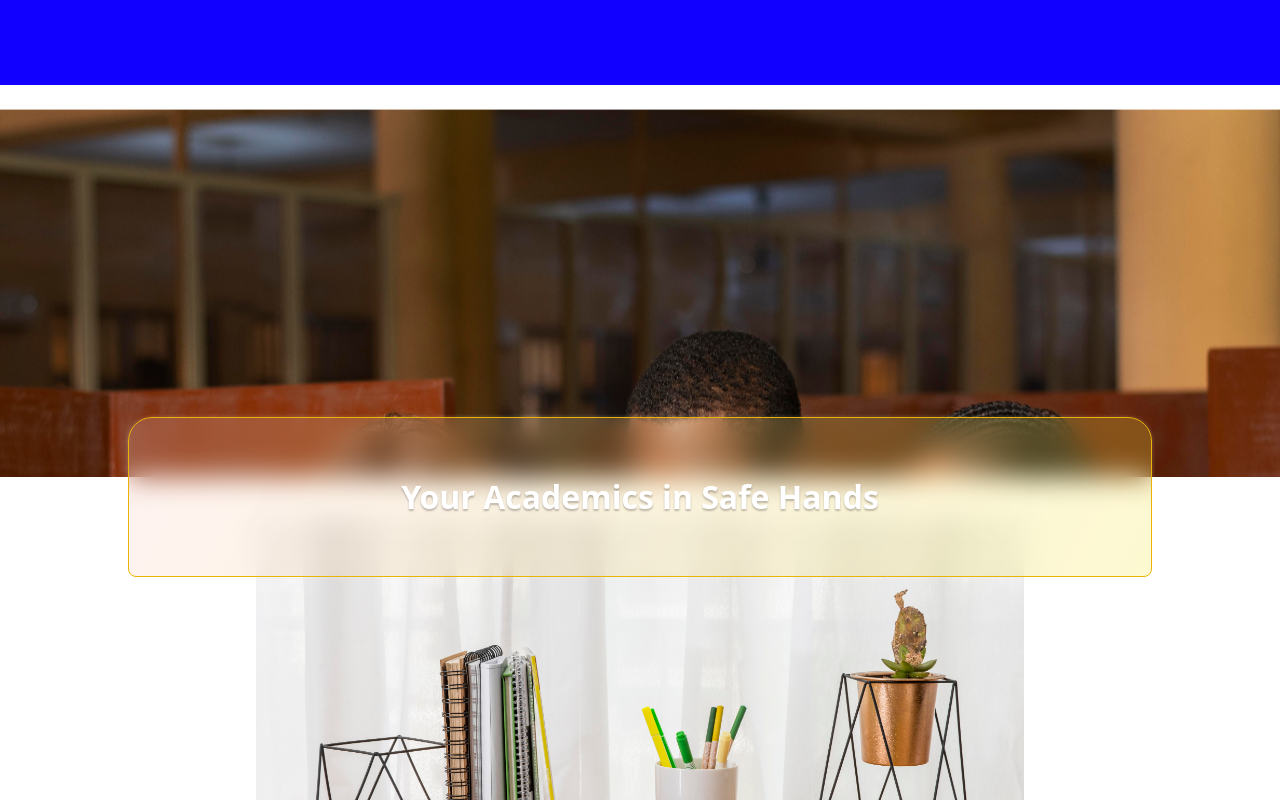
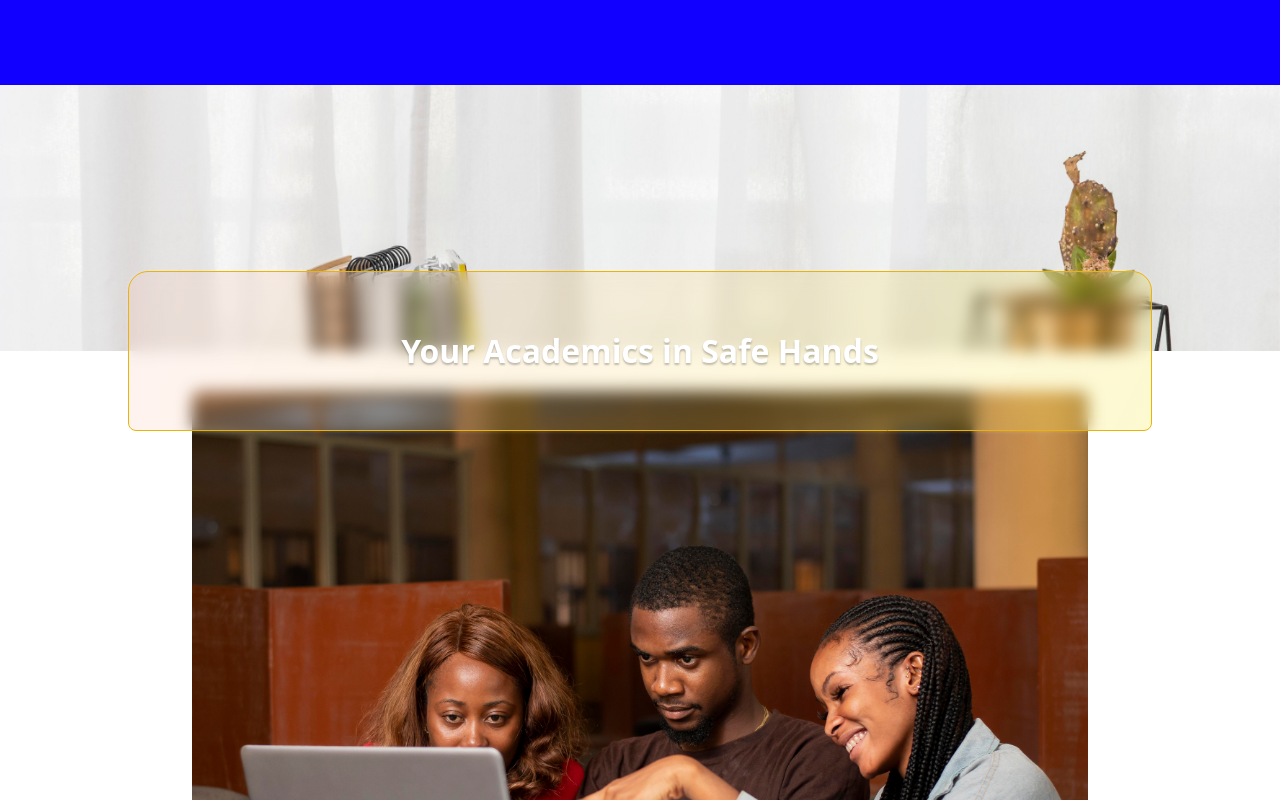
Before and after one commit to Vixndotcom/scalemgrade, a React (Vite) app: page /about in a window 1280 px wide. Shown: the part 260-1060 px from the top of the page. Built offline with nearby package versions, Linux system fonts and the light colour scheme.

Commit message:
about-images

```diff
--- a/src/components/about/Cardd.jsx
+++ b/src/components/about/Cardd.jsx
@@ -1,7 +1,7 @@
 import React from 'react'
 import styles from '../../style'
 import DynamicLeft from '../Dynamics'
-import { lamp, success } from '../../assets'
+import { desk, lamp, success } from '../../assets'
 
 const Cardd = () => {
   return (
@@ -9,8 +9,8 @@ const Cardd = () => {
     <section className={`${styles.flexCenter} mb-20 flex flex-col mt-10 `}>
 
       <DynamicLeft>
-          <div className=' text-center about-card   p-2  about-morph rounded-t-[24px] rounded-b-[8px] rounded-b-[12px] h-[160px]
-         border-[1px] border-yellow-500'>
+          <div className=' text-center about-card   p-2  about-morph rounded-t-[20px] rounded-b-[8px] rounded-b-[12px] h-[160px]
+         border-[1px] border-yellow-500 mx-auto'>
 
            <h1 className='text-[32px] font-semibold p-4 shadow-text text-white mx-auto '>
              Your Academics in Safe Hands
@@ -19,10 +19,10 @@ const Cardd = () => {
         </div>
         </DynamicLeft>
 
-        <div className='flex flex-col'>
+         <div className='flex flex-col'>
 
           <div className='about-img '>
-            <img src={lamp} alt="" className='w-[60%] mx-auto rounded-[8px]  '/>
+            <img src={desk} alt="" className='w-[70%] mx-auto rounded-[8px]  '/>
           </div>
 
 
--- a/src/components/about/ImagesP.jsx
+++ b/src/components/about/ImagesP.jsx
@@ -1,31 +1,38 @@
-import React from 'react'
-import DynamicLeft from '../DynamicLeft'
-import { carddd, desk, lamp, student } from '../../assets'
-import Cardd from './Cardd'
-import { Background, Parallax } from 'react-parallax'
-
-function ImagesP () {
-  return (
+import React from 'react';
+import { boy, boyy, desk, girl, lamp, library, student } from '../../assets';
+import { Parallax } from 'react-parallax';
+import Cardd from './Cardd';
 
 
-    //  <img src={desk} alt="" className='w-[96vw] mx-auto rounded-b-[8px]' />
+const ImagesP = () => {
+    const containerStyle = {
+        height: '33.3vh',
+        width: '100vw',
+        display: 'flex',
+        alignItems: 'center',
+        justifyContent: 'center',
+        marginRight: 'auto',
+        marginLeft: 'auto',
+
+    };
+
+    const imageStyle = {
+       width: '60%',
+       height: 'auto',
+       maxHeight: '20%',
+    };
 
 
-    <Parallax strength={600} height={800} >
-    <Background  className='mt-20 cell rounded-b-[8px]' style={{width:'96vw'}}  >
+  return (
+    <div style={containerStyle}>
+        <Parallax bgImage={lamp} strength={600}>
+            <div style={containerStyle}>
+                  {/* < alt=""  style={imageStyle}/>   */}
+               {/* tolani */}
+            </div>
 
-  <img src={desk}   />
-    </Background>
-
-    <div className='flex md:w-[240px] sm:w-[240px] ss:w-[480px] md:mt-10 text-center align-items-center p-2 textt  '>
-    Lorem ipsum dolor sit amet consectetur adipisicing elit. Quos veritatis numquam hic, esse itaque nulla cupiditate
-     qui, debitis libero ratione atque cumque deserunt ullam. Cupiditate voluptate exercitationem ad aperiam esse et
-      quia autem similique vel labore quae dicta suscipit sint, quas ab. Quod asperiores illo eveniet, fugiat explicabo
-      fugit soluta quis natus recusandae
-  </div>
-</Parallax>
-
-
+        </Parallax>
+    </div>
   )
 }
 
--- a/src/index.css
+++ b/src/index.css
@@ -597,7 +597,7 @@ svg{
   background: linear-gradient(116.51deg, rgba(252, 221, 120, 0.54) -13.55%,
   rgba(253, 195, 208, 0.22) -13.55%, rgba(245, 241, 40, 0.27) 137.08%);
   box-shadow: 0px 0px 4px rgba(254, 254, 255, 0.25);
-  backdrop-filter: blur(14px);
+  backdrop-filter: blur(8px);
 }
 
 
@@ -699,7 +699,7 @@ background: linear-gradient(90.13deg, #F40606 0.08%, #1100FF 99.89%);
 
 .about-card{
 
-  margin-top: -100px;
+  margin-top: -120px;
   width: 80vw;
   display: flex;
   align-items: center;
@@ -711,7 +711,7 @@ background: linear-gradient(90.13deg, #F40606 0.08%, #1100FF 99.89%);
   /* right: 20%; */
 }
 .about-img{
-  margin-top: -60px;
+  margin-top: -40px;
 }
 
 
```
